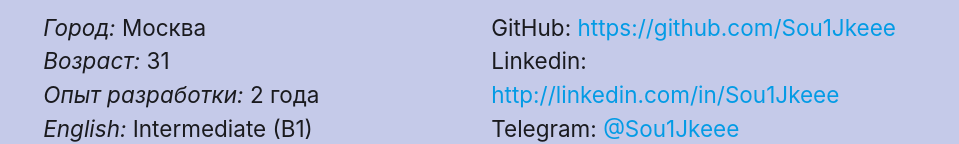
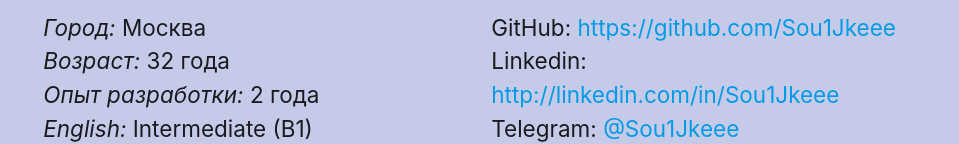
Before and after one commit to Sou1Jkeee/cv, a plain HTML site: page index.html in a window 1280 px wide. Shown: the part 422-566 px from the top of the page, without its empty margins (160-1119 px from the left). Drawn offline with Linux system fonts and the light colour scheme.

Commit message:
Fix age, Add moment-with-locales.min.js.map

```diff
--- a/index.html
+++ b/index.html
@@ -59,7 +59,7 @@
         <div class="col s12 m6 l6">
           <h4>Обо мне:</h4>
           <p><em>Город:</em> Москва</p>
-          <p><em>Возраст:</em> 31</p>
+          <p><em>Возраст:</em> <span id="age"></span></p>
           <p><em>Опыт разработки:</em> <span id="exp"></span></p>
           <p><em>English:</em> Intermediate (B1)</p>
         </div>
--- a/js/custom.js
+++ b/js/custom.js
@@ -3,8 +3,10 @@ document.addEventListener('DOMContentLoaded', function() {
     let now = moment();
     let stDate = moment('20201008');
     let eoDate = moment('20210709');
-    let expDate = moment('20190501');
+    let expDate = moment('20190909');
+    let age = moment('19890902');
 
+    document.getElementById('age').append(moment.duration(now.diff(age, 'years'), 'years').humanize());
     document.getElementById('exp').append(moment.duration(now.diff(expDate)).humanize());
     document.getElementById('eo').append(moment.duration(now.diff(eoDate, 'month') + 1, 'month').humanize());
     document.getElementById('st').append(moment.duration(eoDate.diff(stDate, 'month') + 1, 'month').humanize());
```
Also changed, not shown: 1 other file.
